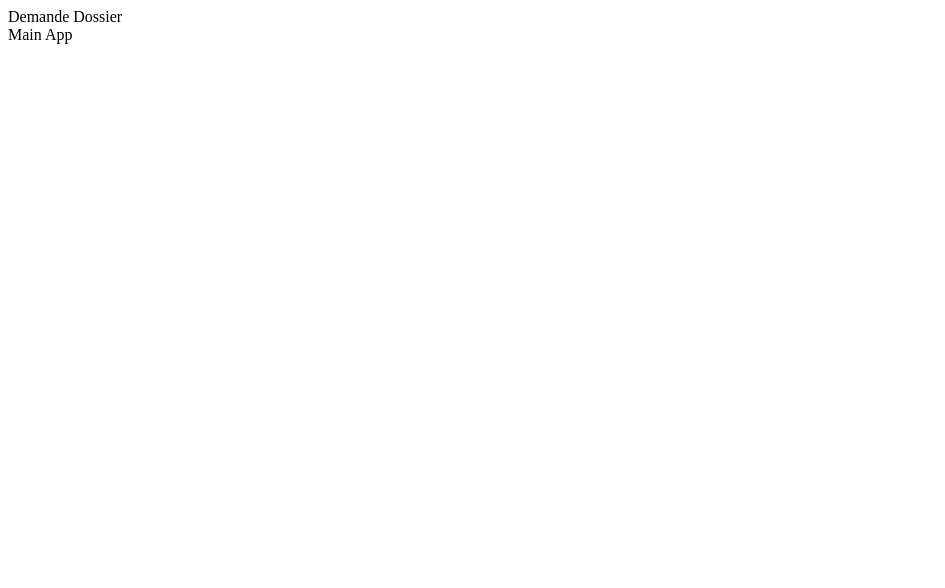
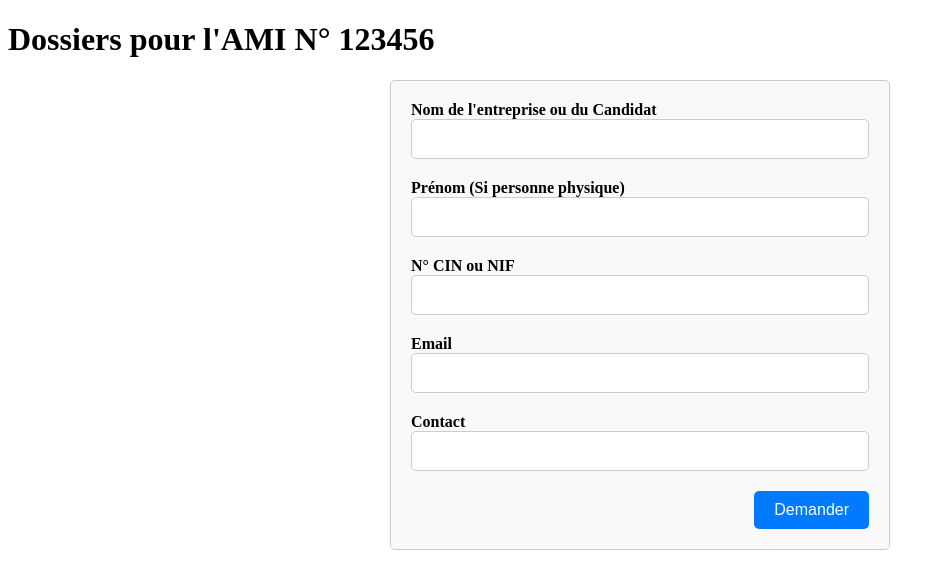
Before and after one commit to expidev/ami, a React (Vite) app: page / in a window 1280 px wide. Shown: the top 588 px of the page, without its empty margins (0-945 px from the left). Built offline with nearby package versions, Linux system fonts and the light colour scheme.

Commit message:
Half done for the Demande de Dossier

```diff
--- /dev/null
+++ b/src/App.css
@@ -0,0 +1,51 @@
+*, *::before, *::after {
+    box-sizing: border-box;
+}
+
+.form-container {
+    max-width: 500px;
+    margin: auto;
+    margin-top: 20px;
+    padding: 20px;
+    border: 1px solid #ccc;
+    border-radius: 5px;
+    background-color: #f9f9f9;
+  }
+
+  .demande-form {
+    display: flex;
+    flex-direction: column;
+  }
+
+  .form-group {
+    margin-bottom: 20px;
+  }
+
+  label {
+    font-weight: bold;
+    padding-bottom: 10px;
+  }
+
+  input[type="text"],
+  input[type="email"] {
+    width: 100%;
+    padding: 10px;
+    font-size: 16px;
+    border: 1px solid #ccc;
+    border-radius: 5px;
+  }
+
+  .submit-button {
+    align-self: flex-end;
+    padding: 10px 20px;
+    font-size: 16px;
+    border: none;
+    border-radius: 5px;
+    background-color: #007bff;
+    color: #fff;
+    cursor: pointer;
+  }
+
+  .submit-button:hover {
+    background-color: #0056b3;
+  }
--- a/src/App.jsx
+++ b/src/App.jsx
@@ -1,9 +1,11 @@
 import React from "react"
 import { Routes, Route } from "react-router-dom"
-import DemandeDossier from "./components/DemandeDossier"
+import DemandeDossier from "./pages/DemandeDossier"
 import AjoutDossier from "./components/AjoutDossier"
 import ListeAmi from "./components/ListeAmi"
 import ListeDocuments from "./components/ListeDocuments"
+
+import "./App.css"
 
 const App = ()  => {
 
@@ -30,7 +32,6 @@ const App = ()  => {
           element={<ListeDocuments />}
         />
       </Routes>
-      Main App
     </>
   )
 
--- a/src/components/DemandeDossier.jsx
+++ /dev/null
@@ -1,12 +0,0 @@
-import React from "react"
-
-const DemandeDossier= () => {
-
-  return (
-    <div>
-      Demande Dossier
-    </div>
-  );
-}
-
-export default DemandeDossier;
--- /dev/null
+++ b/src/components/InputTexte.jsx
@@ -0,0 +1,15 @@
+
+
+const InputTexte= ({type, value, name, label, handleChange}) => (
+        <div className="form-group">
+          <label id={name}>{label}</label>
+          <input
+            type={type}
+            value={value}
+            name={name}
+            onChange={handleChange}
+          />
+        </div>
+);
+
+export default InputTexte;
--- a/src/components/ListeDocuments.jsx
+++ b/src/components/ListeDocuments.jsx
@@ -1,4 +1,3 @@
-import React from "react"
 
 const ListeDocuments= () => {
 
--- /dev/null
+++ b/src/content/listeInputDemandeDossier.js
@@ -0,0 +1,27 @@
+export const inputList = [
+    {
+      label: "Nom de l'entreprise ou du Candidat",
+      type: "text",
+      name: "nom"
+    },
+    {
+      label: "Prénom (Si personne physique)",
+      type: "text",
+      name: "prenom"
+    },
+    {
+      label: "N° CIN ou NIF",
+      type: "text",
+      name: "id_candidat"
+    },
+    {
+      label: "Email",
+      type: "email",
+      name: "email"
+    },
+    {
+      label: "Contact",
+      type: "text",
+      name: "contact"
+    }
+];
--- /dev/null
+++ b/src/pages/DemandeDossier.jsx
@@ -0,0 +1,41 @@
+import { useState } from "react";
+import InputTexte from "../components/InputTexte";
+import { inputList } from "../content/listeInputDemandeDossier";
+
+const DemandeDossier= () => {
+
+  const [ formValues, setFormValues ] = useState({
+    nom: "",
+    prenom: ""
+  });
+
+  const handleChange = (e) => {
+    setFormValues({
+      ...formValues,
+      [e.target.name]: e.target.value
+  });
+  }
+
+  return (
+    <div>
+      <h1>Dossiers pour l'AMI N° 123456</h1>
+      <form className="demande-form form-container">
+        {
+          inputList.map((item, index) => (
+            <InputTexte
+              key={index}
+              label={item.label}
+              type={item.type}
+              value={formValues[item.name]}
+              name={item.name}
+              handleChange= {handleChange}
+            />
+          ))
+        }
+        <button type="submit" className="submit-button">Demander</button>
+      </form>
+    </div>
+  );
+}
+
+export default DemandeDossier;
```
Also changed, not shown: src/components/InputTexte.module.css (added, +7 -0 lines).
